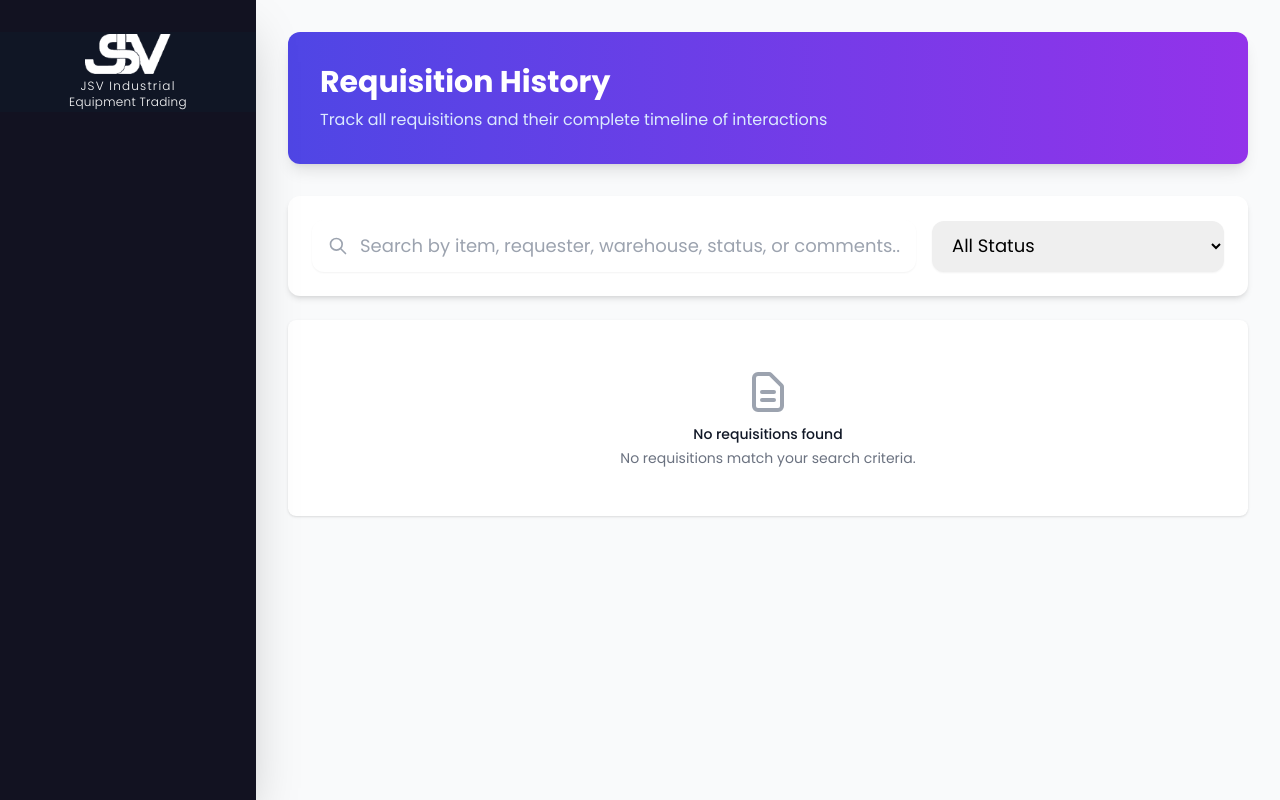
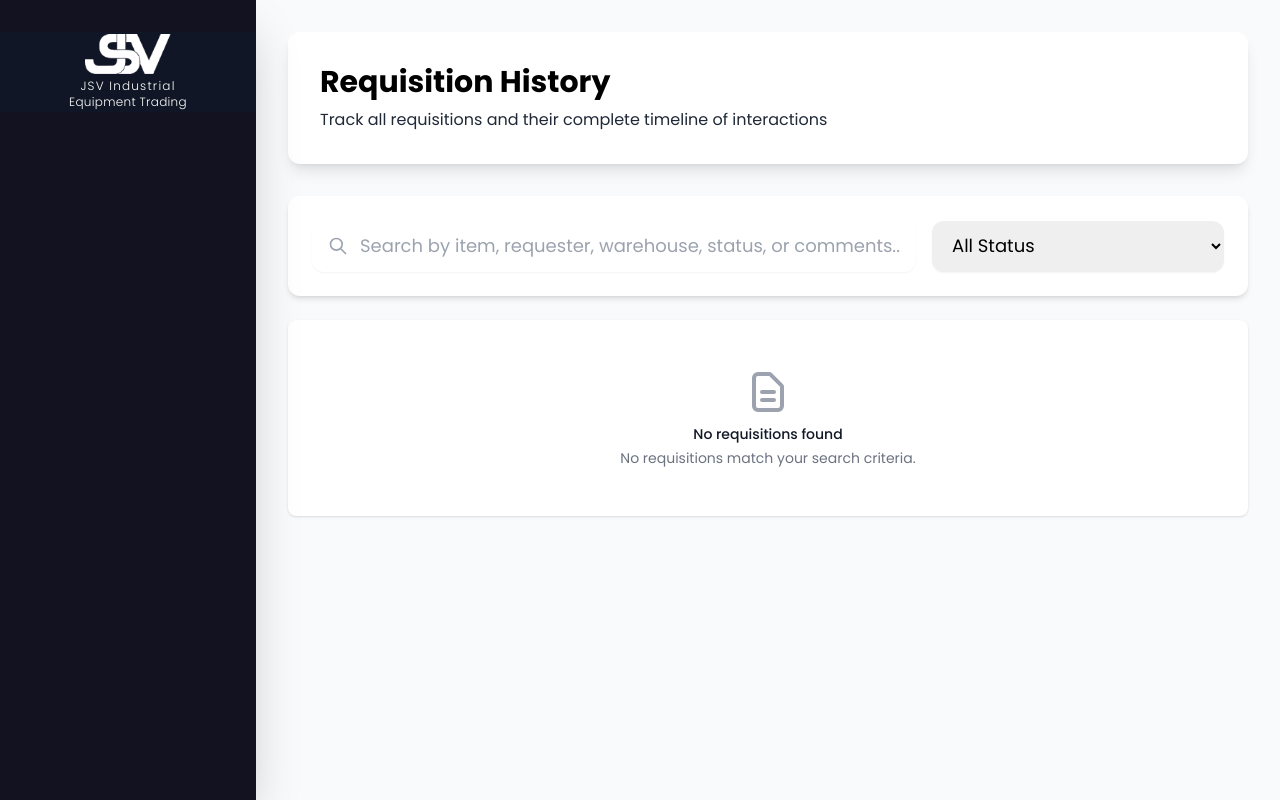
Before and after one commit to chadixearth-bit/jsv, a Django app: template tailwind_django/requisition/templates/requisition/requisition_history.html in a window 1280 px wide. Run offline with Django 5.2, Linux system fonts and the light colour scheme; the template is opened without the code that fills it, so the values that code supplies are empty; some libraries are stand-ins or nearby versions; some web fonts are replaced.

```diff
--- a/tailwind_django/requisition/templates/requisition/requisition_history.html
+++ b/tailwind_django/requisition/templates/requisition/requisition_history.html
@@ -4,13 +4,15 @@
 {% block main_content %}
 <div class="min-h-screen bg-gray-50 py-8 px-4 sm:px-6 lg:px-8">
     <!-- Page Header -->
-    <div class="mb-8 bg-gradient-to-r from-indigo-600 to-purple-600 rounded-xl shadow-lg">
+    <div class="mb-8 bg-white rounded-xl shadow-lg">
         <div class="px-6 py-8 sm:px-8">
-            <h1 class="text-2xl sm:text-3xl font-bold text-white">Requisition History</h1>
-            <p class="mt-2 text-blue-100 text-sm sm:text-base">
+            <h1 class="text-2xl sm:text-3xl font-bold text-black">Requisition History</h1>
+            <p class="mt-2 text-gray-800 text-sm sm:text-base">
                 Track all requisitions and their complete timeline of interactions
             </p>
         </div>
+
+
     </div>
 
     <!-- Search Section -->
```
Also changed, not shown: tailwind_django/account/templates/account/login.html (+7 -6 lines).
